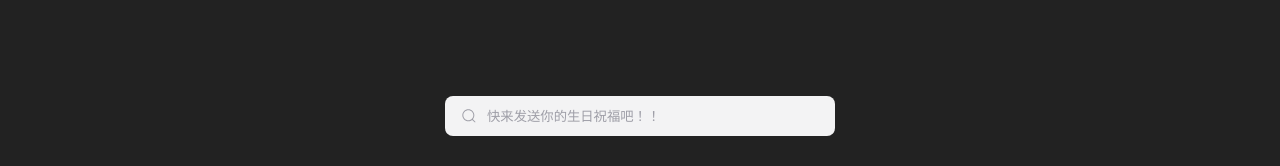
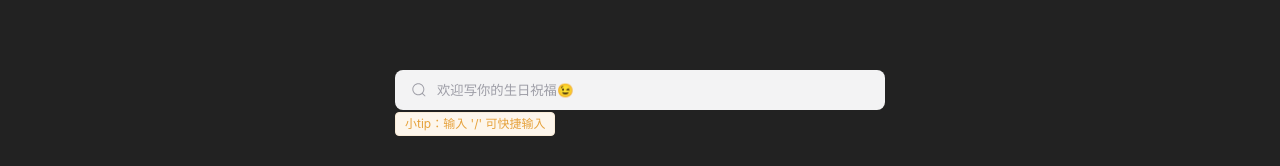
Before and after one commit to Zhz4/birthday-qian, a Vue app: page / in a window 1280 px wide. Shown: the part 631-797 px from the top of the page. Built offline with nearby package versions, Linux system fonts and the light colour scheme; what vue3-video-play would draw is missing.

Commit message:
增加兄弟组件通讯

```diff
--- a/package.json
+++ b/package.json
@@ -10,6 +10,7 @@
   },
   "dependencies": {
     "element-plus": "^2.3.8",
+    "mitt": "^3.0.1",
     "sass": "^1.64.2",
     "vue": "^3.3.4",
     "vue-baberrage": "^3.2.4",
--- a/src/App.vue
+++ b/src/App.vue
@@ -1,13 +1,12 @@
 <script setup lang="ts">
-import { ref } from "vue";
-import Video from "./components/video/index.vue";
+// import { ref } from "vue";
+// import Video from "./components/video/index.vue";
 import Input from "./components/input/index.vue";
 import VueBaberrage from "./components/vueBaberrage/index.vue";
 // 播放器宽度
-const width = ref("700px");
+// const width = ref("700px");
 // 播放器高度
-const height = ref("400px");
-
+// const height = ref("400px");
 </script>
 
 <template>
@@ -32,36 +31,35 @@ $focus: false;
   justify-content: center;
   align-items: flex-end;
   height: 100vh; // 设置父容器高度为视口高度，确保视频位于屏幕底部
-  .input{
-    $translateY:3px;
+  .input {
+    $translateY: 3px;
     margin-bottom: 30px;
     display: inline-block;
-    &:hover{
+    &:hover {
       //  向上过渡
       //transform: translateY(-$translateY);
       //transition: transform 0.2s ease-in-out;
-      $hover:true !global;
+      $hover: true !global;
     }
-    &:focus{
-      $focus:false !global;
+    &:focus {
+      $focus: false !global;
     }
     &:not(:hover) {
       /* 鼠标离开时向下过渡 */
       //transform: translateY($translateY);
       //transition: transform 0.2s ease-in-out;
-      $hover:false !global;
+      $hover: false !global;
     }
     &:not(:focus) {
-      $focus:true !global;
+      $focus: true !global;
     }
-    @if $hover or $focus{
+    @if $hover or $focus {
       transform: translateY(-$translateY);
       transition: transform 0.2s ease-in-out;
-    }@else{
+    } @else {
       transform: translateY($translateY);
       transition: transform 0.2s ease-in-out;
     }
-
   }
 }
 
--- a/src/components/input/index.vue
+++ b/src/components/input/index.vue
@@ -1,30 +1,74 @@
 <script lang="ts" setup>
-import {ref, watch} from "vue";
+import { ref, watch, h, getCurrentInstance } from "vue";
+import { Blessing } from "../../enmu/index";
+import { ElNotification } from "element-plus";
+// 获取到 全局事件总线
+const { Bus } = getCurrentInstance()!.appContext.config.globalProperties;
 
-const visible = ref(false)
-const value = ref('')
-watch(value, (newValue, oldValue) => {
-  visible.value = newValue[0] === '/';
+const visible = ref(false);
+const value = ref("");
+watch(value, (newValue) => {
+  visible.value = newValue[0] === "/";
 });
-const promp = ref(['123', '456', '789'])
+const promp = ref(
+  Object.values(Blessing).filter((value) => typeof value === "string")
+);
+console.log(promp.value);
+
+/**
+ * 选中提示，然后给输入框复制
+ */
+const tanClick = (item: any) => {
+  value.value = item;
+  visible.value = false;
+};
+// 监听回车事件，按下回车提交弹幕
+const handleEnter = () => {
+  console.log(value.value);
+  Bus.emit("danmu", value.value);
+  visible.value = false;
+  value.value = "";
+  // 通知
+  ElNotification({
+    title: "发送成功",
+    message: h(
+      "i",
+      { style: "color: teal" },
+      "感谢你的祝福，祝你也有美好的一天"
+    ),
+  });
+};
 </script>
 
 <template>
   <div>
-    <el-popover
-        placement="bottom"
-        :visible="visible"
-        :width="400"
-    >
+    <el-popover placement="bottom" :visible="visible" :width="480">
       <template #reference>
-        <div class="group">
-          <svg class="icon" aria-hidden="true" viewBox="0 0 24 24"><g><path d="M21.53 20.47l-3.66-3.66C19.195 15.24 20 13.214 20 11c0-4.97-4.03-9-9-9s-9 4.03-9 9 4.03 9 9 9c2.215 0 4.24-.804 5.808-2.13l3.66 3.66c.147.146.34.22.53.22s.385-.073.53-.22c.295-.293.295-.767.002-1.06zM3.5 11c0-4.135 3.365-7.5 7.5-7.5s7.5 3.365 7.5 7.5-3.365 7.5-7.5 7.5-7.5-3.365-7.5-7.5z"></path></g></svg>
-          <input placeholder="快来发送你的生日祝福吧！！" type="search" class="input" v-model="value">
+        <div>
+          <div class="group">
+            <svg class="icon" aria-hidden="true" viewBox="0 0 24 24">
+              <g>
+                <path
+                  d="M21.53 20.47l-3.66-3.66C19.195 15.24 20 13.214 20 11c0-4.97-4.03-9-9-9s-9 4.03-9 9 4.03 9 9 9c2.215 0 4.24-.804 5.808-2.13l3.66 3.66c.147.146.34.22.53.22s.385-.073.53-.22c.295-.293.295-.767.002-1.06zM3.5 11c0-4.135 3.365-7.5 7.5-7.5s7.5 3.365 7.5 7.5-3.365 7.5-7.5 7.5-7.5-3.365-7.5-7.5z"
+                ></path>
+              </g>
+            </svg>
+            <input
+              placeholder="欢迎写你的生日祝福😉"
+              type="search"
+              class="input"
+              v-model="value"
+              @keydown.enter="handleEnter"
+            />
+          </div>
+          <el-tag class="ml-2" type="warning"
+            >小tip：输入 '/' 可快捷输入</el-tag
+          >
         </div>
       </template>
       <div>
-        <div v-for="item in promp">
-          {{item}}
+        <div class="tanItem" v-for="item in promp" @click="tanClick(item)">
+          {{ item }}
         </div>
       </div>
     </el-popover>
@@ -32,12 +76,19 @@ const promp = ref(['123', '456', '789'])
 </template>
 
 <style lang="scss" scoped>
+.tanItem {
+  padding: 0.5rem 1rem;
+  cursor: pointer;
+  &:hover {
+    background-color: #f3f3f4;
+  }
+}
 .group {
   display: flex;
   line-height: 28px;
   align-items: center;
   position: relative;
-  width: 390px;
+  width: 490px;
 }
 
 .input {
@@ -51,16 +102,17 @@ const promp = ref(['123', '456', '789'])
   outline: none;
   background-color: #f3f3f4;
   color: #0d0c22;
-  transition: .3s ease;
+  transition: 0.3s ease;
 }
 
 .input::placeholder {
   color: #9e9ea7;
 }
 
-.input:focus, input:hover {
+.input:focus,
+input:hover {
   outline: none;
-  border-color: rgba(234,76,137,0.4);
+  border-color: rgba(234, 76, 137, 0.4);
   background-color: #fff;
   box-shadow: 0 0 0 4px rgb(234 76 137 / 10%);
 }
--- a/src/components/vueBaberrage/index.vue
+++ b/src/components/vueBaberrage/index.vue
@@ -1,29 +1,49 @@
 <script lang="ts" setup>
-import vueDanmaku from 'vue3-danmaku'
-import {ref, watch} from 'vue'
-const danmus = ref(['小白：生日快乐快乐快乐快乐！！！！', 'danmu2', 'danmu3', '...'])
+import vueDanmaku from "vue3-danmaku";
+import { ref, watch, getCurrentInstance } from "vue";
+const danmus = ref([
+  "小白：生日快乐快乐快乐快乐！！！！",
+  "danmu2",
+  "danmu3",
+  "...",
+]);
+// 获取到 全局事件总线
+const { Bus } = getCurrentInstance()!.appContext.config.globalProperties;
 // 计算屏幕宽度
-const width = ref(document.body.clientWidth)
-const height = ref(document.body.clientHeight)
+const width = ref(document.body.clientWidth);
+const height = ref(document.body.clientHeight);
 // 监听窗口大小变化
 watch(
-    () => [window.innerWidth, window.innerHeight],
-    ([newWidth, newHeight]) => {
-      width.value = newWidth;
-      height.value = newHeight;
-      console.log(width.value, height.value)
-    }
+  () => [window.innerWidth, window.innerHeight],
+  ([newWidth, newHeight]) => {
+    width.value = newWidth;
+    height.value = newHeight;
+    console.log(width.value, height.value);
+  }
 );
+Bus.on("danmu", (value: string) => {
+  console.log(value);
+  danmus.value.push(value);
+});
 </script>
 <template>
   <div>
-    <vue-danmaku v-model:danmus="danmus" style="height:50vh; width:100vw" useSlot loop :channels="0" :randomChannel="true">
-      <template v-slot:dm="{ index, danmu }">
+    <vue-danmaku
+      v-model:danmus="danmus"
+      style="height: 50vh; width: 100vw"
+      :debounce="800"
+      useSlot
+      loop
+      :channels="0"
+      :randomChannel="true"
+    >
+      <!--  v-slot:dm="{ danmu }" -->
+      <template v-slot:dm="{ danmu }">
         <div class="danmuStyle">
           <span class="Uimg">
-            <img src="../../assets/icon/birthday2.png" alt="birthday">
+            <img src="../../assets/icon/birthday2.png" alt="birthday" />
           </span>
-          {{danmu}}
+          {{ danmu }}
         </div>
       </template>
     </vue-danmaku>
@@ -31,7 +51,7 @@ watch(
 </template>
 
 <style lang="scss" scoped>
-.danmuStyle{
+.danmuStyle {
   display: flex;
   align-items: center;
   background-color: rgba(34, 34, 34, 0.7);
@@ -39,13 +59,13 @@ watch(
   border-radius: 30px;
   color: #fff;
   font-size: 16px;
-  .Uimg{
+  .Uimg {
     $width: 55px;
     $ratio: 2.1;
     width: 64px;
     height: calc(#{$width} / #{$ratio});
     overflow: hidden;
-    img{
+    img {
       width: 100%;
       height: 100%;
     }
--- /dev/null
+++ b/src/enmu/index.ts
@@ -0,0 +1,8 @@
+export enum Color {}
+export enum Blessing {
+  "生日快乐！愿你的生活充满幸福和成功，每一天都充满阳光和笑声",
+  "愿你的梦想成真，未来的岁月充满喜悦和无尽的可能",
+  "愿你的心中充满爱和温暖，每一天都带给你无尽的快乐和满足",
+  "愿你的生活充满美丽的回忆和珍贵的时刻，每一天都是一个新的开始",
+  "愿你的每一天都充满惊喜和成功，追逐梦想的道路上永远有坚定的步伐和幸运的陪伴",
+}
```
Also changed, not shown: src/declare/index.ts (added, +11 -0 lines), src/main.ts (+14 -8 lines), 1 other file (tests, documents, lock files or other folders). Lines whose indentation alone changed are shown as unchanged.
